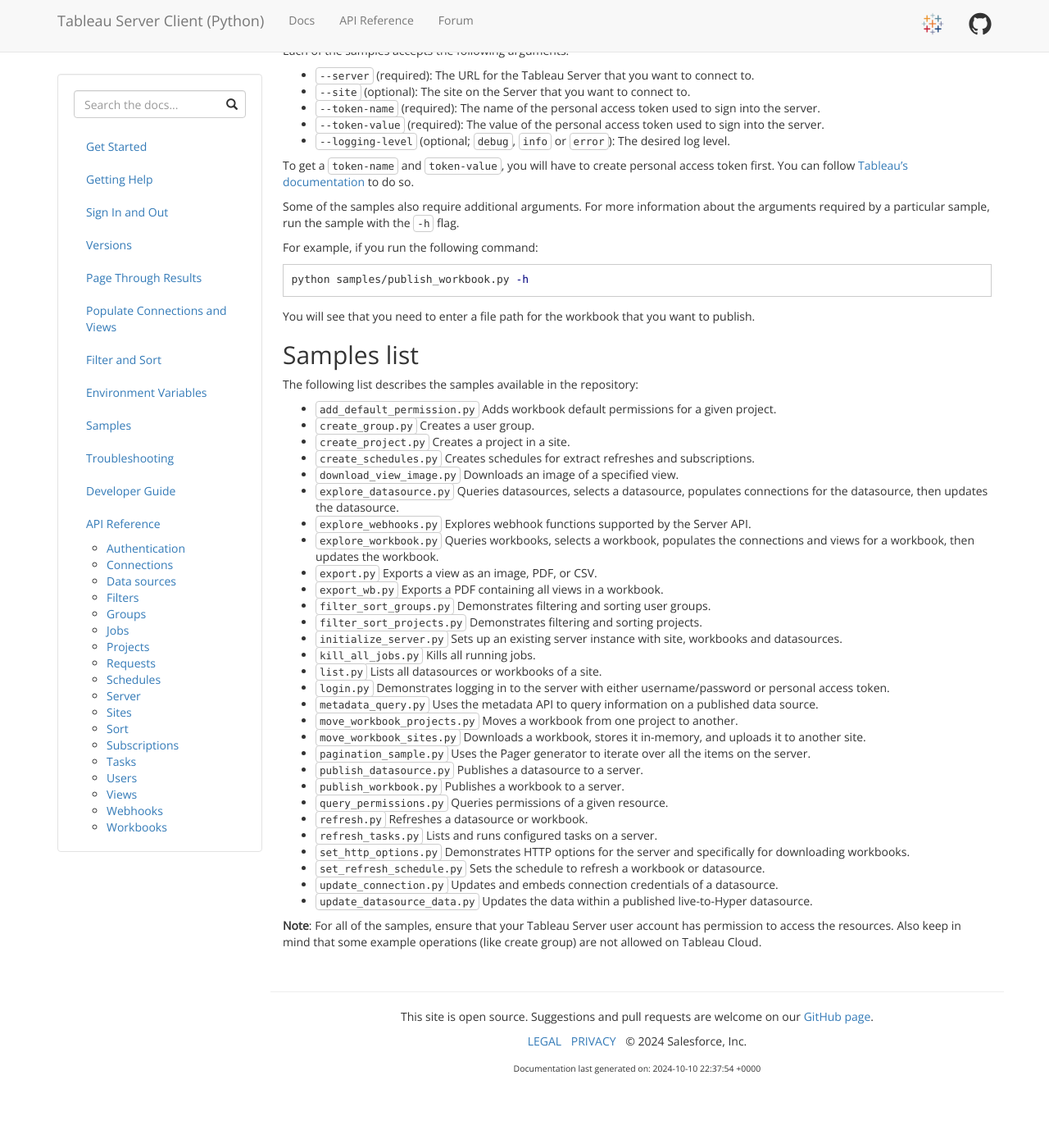
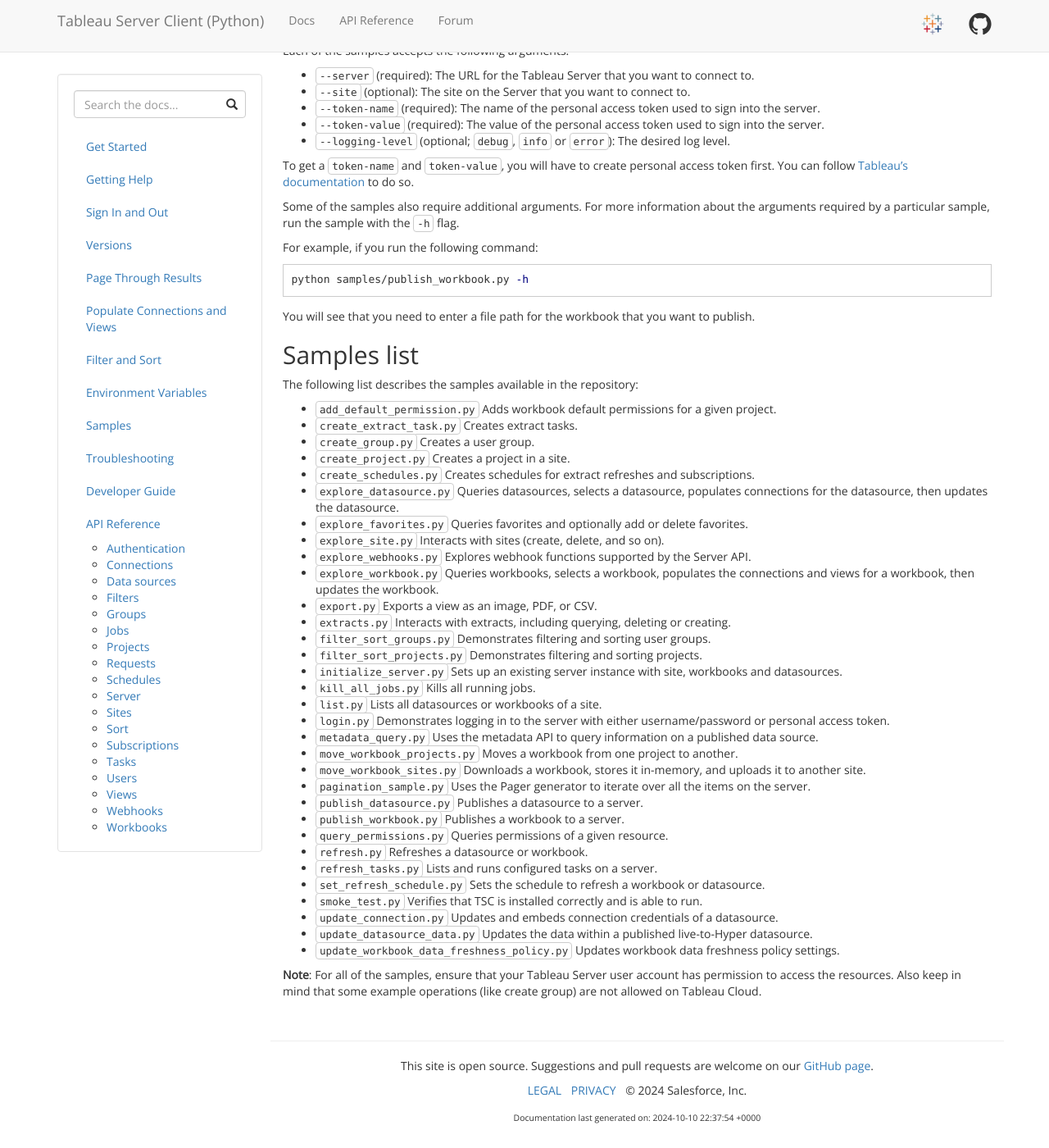
Before and after one commit to tableau/server-client-python, a Jekyll site: the page built from docs/samples.md, in a window 1280 px wide and 1400 px high, scrolled down 362 px. Shown: the whole window at 82% size. Built offline with Jekyll 4.4.1, drawn with Linux system fonts in a browser that asks for light colours; before the commit the page ends 1702 px from its top, so only the background shows below that.

Commit message:
Update samples list to match current file set (#1480)
* Update samples list to match current file set

* Remove workbook data acceleration; feature was removed in 2022

```diff
--- a/docs/samples.md
+++ b/docs/samples.md
@@ -41,15 +41,17 @@
 The following list describes the samples available in the repository:
 
 * `add_default_permission.py` Adds workbook default permissions for a given project.
+* `create_extract_task.py` Creates extract tasks.
 * `create_group.py` Creates a user group.
 * `create_project.py` Creates a project in a site.
 * `create_schedules.py` Creates schedules for extract refreshes and subscriptions.
-* `download_view_image.py` Downloads an image of a specified view.
 * `explore_datasource.py` Queries datasources, selects a datasource, populates connections for the datasource, then updates the datasource.
+* `explore_favorites.py` Queries favorites and optionally add or delete favorites.
+* `explore_site.py` Interacts with sites (create, delete, and so on).
 * `explore_webhooks.py` Explores webhook functions supported by the Server API.
 * `explore_workbook.py` Queries workbooks, selects a workbook, populates the connections and views for a workbook, then updates the workbook.
 * `export.py` Exports a view as an image, PDF, or CSV.
-* `export_wb.py` Exports a PDF containing all views in a workbook.
+* `extracts.py` Interacts with extracts, including querying, deleting or creating.
 * `filter_sort_groups.py` Demonstrates filtering and sorting user groups.
 * `filter_sort_projects.py` Demonstrates filtering and sorting projects.
 * `initialize_server.py` Sets up an existing server instance with site, workbooks and datasources.
@@ -65,9 +67,10 @@
 * `query_permissions.py` Queries permissions of a given resource.
 * `refresh.py` Refreshes a datasource or workbook.
 * `refresh_tasks.py` Lists and runs configured tasks on a server.
-* `set_http_options.py` Demonstrates HTTP options for the server and specifically for downloading workbooks.
 * `set_refresh_schedule.py` Sets the schedule to refresh a workbook or datasource.
+* `smoke_test.py` Verifies that TSC is installed correctly and is able to run.
 * `update_connection.py` Updates and embeds connection credentials of a datasource.
 * `update_datasource_data.py` Updates the data within a published live-to-Hyper datasource.
+* `update_workbook_data_freshness_policy.py` Updates workbook data freshness policy settings.
 
 **Note**: For all of the samples, ensure that your Tableau Server user account has permission to access the resources. Also keep in mind that some example operations (like create group) are not allowed on Tableau Cloud.
```
Also changed, not shown: 1 other file.
